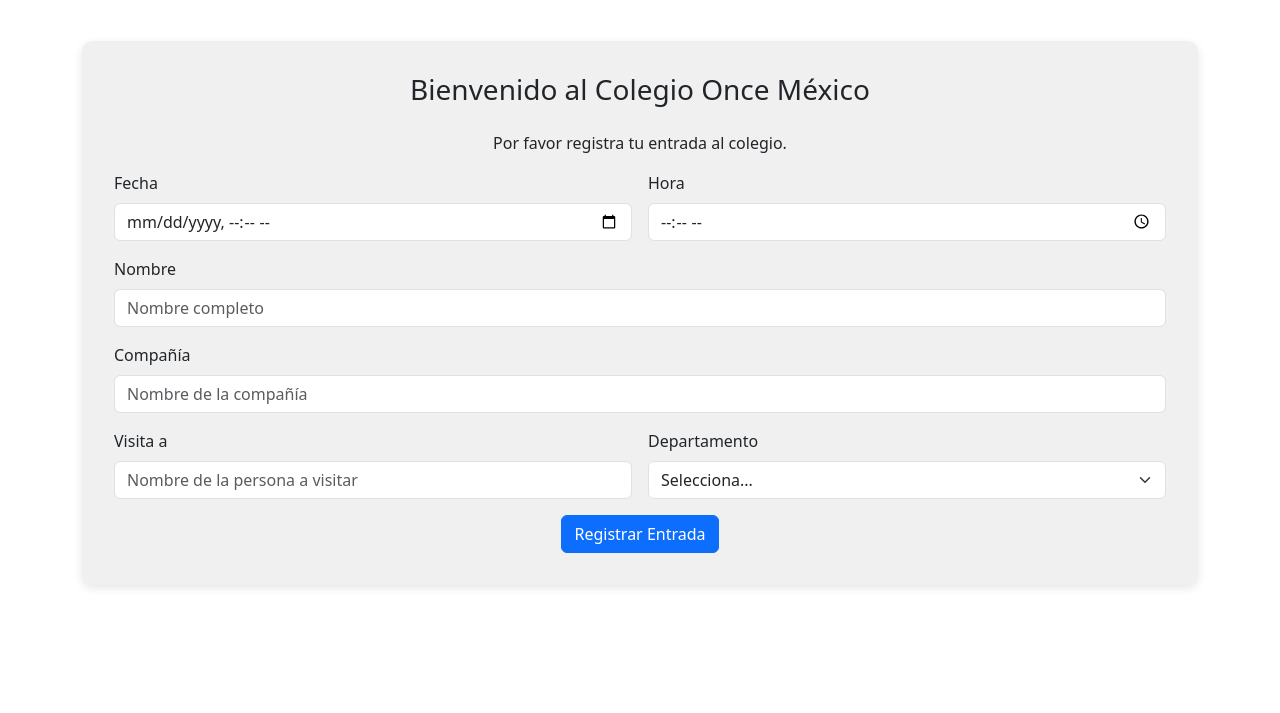
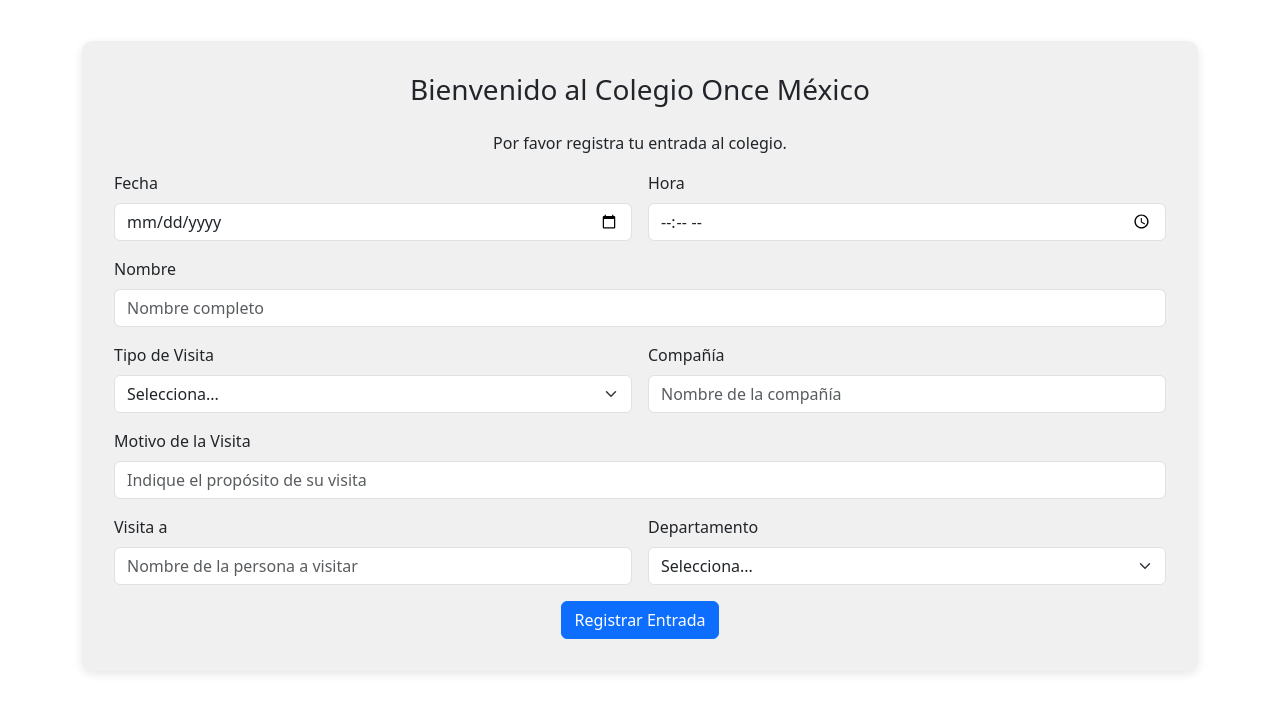
Before and after one commit to josecervera20/Colegio, a plain HTML site: page pages/formulario.html in a window 1280 px wide. Shown: the part 63-776 px from the top of the page. Drawn offline with nearby package versions, Linux system fonts and the light colour scheme.

Commit message:
feat(formulario): Se añaden campos Tipo de Visita y Motivo de la Visita, y se reordena el formulario

```diff
--- a/pages/formulario.html
+++ b/pages/formulario.html
@@ -31,7 +31,7 @@
                 </a>
                 <ul class="navbar-nav d-flex justify-content-center align-items-center">
                     <li class="nav-item">
-                        <a href="/index.html" class="btn btn-danger rounded-pill" role="button">Salir</a>
+                        <a href="/pages/panel.html" class="btn btn-danger rounded-pill" role="button">Salir</a>
                     </li>
                 </ul>
             </div>
@@ -45,7 +45,7 @@
             <form class="row g-3">
                 <div class="col-md-6">
                     <label for="fecha" class="form-label">Fecha</label>
-                    <input type="datetime-local" class="form-control" id="fecha" name="fecha" required>
+                    <input type="date" class="form-control" id="fecha" name="fecha" required>
                 </div>
                 <div class="col-md-6">
                     <label for="hora" class="form-label">Hora</label>
@@ -56,10 +56,26 @@
                     <input type="text" class="form-control" id="nombre" name="nombre" placeholder="Nombre completo"
                         required>
                 </div>
-                <div class="col-12">
+                <div class="col-md-6">
+                    <label for="tipoVisita" class="form-label">Tipo de Visita</label>
+                    <select id="tipoVisita" class="form-select" name="tipoVisita" required>
+                        <option selected>Selecciona...</option>
+                        <option>Visitante</option>
+                        <option>Proveedor</option>
+                        <option>Padre de Familia</option>
+                        <option>Exalumno</option>
+                        <option>Otro</option>
+                    </select>
+                </div>
+                <div class="col-md-6">
                     <label for="compania" class="form-label">Compañía</label>
                     <input type="text" class="form-control" id="compania" name="compania"
                         placeholder="Nombre de la compañía">
+                </div>
+                <div class="col-12">
+                    <label for="motivoVisita" class="form-label">Motivo de la Visita</label>
+                    <input type="text" class="form-control" id="motivoVisita" name="motivoVisita"
+                        placeholder="Indique el propósito de su visita">
                 </div>
                 <div class="col-md-6">
                     <label for="visitaA" class="form-label">Visita a</label>
```
